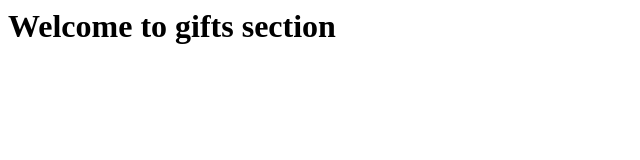
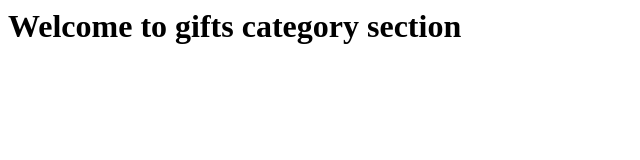
Before and after one commit to GangaHarish/universalandapplinks, a plain HTML site: page in/shoppingapp/gifts/gifts-category/index.html in a window 1280 px wide. Shown: the whole page, without its empty margins (0-640 px from the left). Drawn offline with Linux system fonts and the light colour scheme.

Commit message:
Update index.html

```diff
--- a/in/shoppingapp/gifts/gifts-category/index.html
+++ b/in/shoppingapp/gifts/gifts-category/index.html
@@ -1 +1 @@
-<h1>Welcome to gifts section</h1>
+<h1>Welcome to gifts category section</h1>
```
